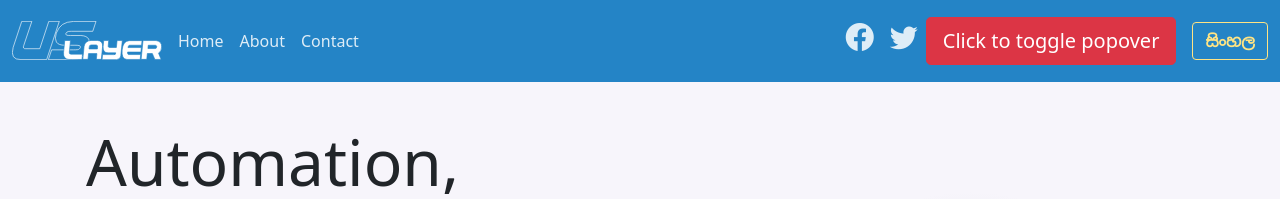
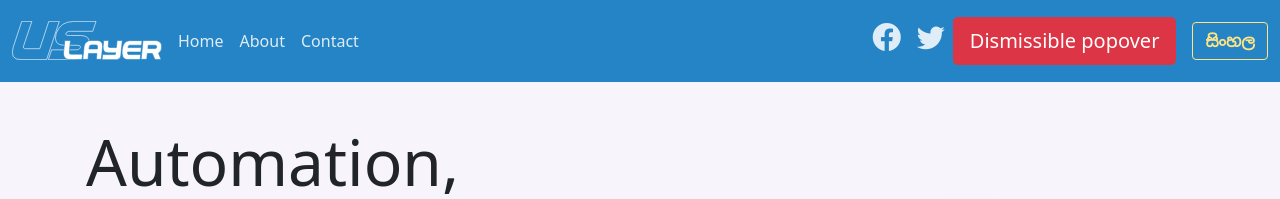
Before and after one commit to uslayer/uslayer.github.io, a Jekyll site: the page built from index.html, in a window 1280 px wide. Shown: the top 199 px of the page. Built offline with Jekyll 4.4.1, drawn with Linux system fonts in a browser that asks for light colours; the list of posts is cut into pages by our own code.

Commit message:
Update nav.html

```diff
--- a/_includes/nav.html
+++ b/_includes/nav.html
@@ -43,7 +43,7 @@
         </li>
       </ul>
 
-      <button type="button" class="btn btn-lg btn-danger" data-bs-toggle="popover" title="Popover title" data-bs-content="And here's some amazing content. It's very engaging. Right?">Click to toggle popover</button>
+      <a tabindex="0" class="btn btn-lg btn-danger" role="button" data-bs-toggle="popover" data-bs-trigger="focus" title="Dismissible popover" data-bs-content="And here's some amazing content. It's very engaging. Right?">Dismissible popover</a>
 
       <a class="btn btn-bd-download d-lg-inline-block my-2 my-md-0 ms-md-3 noto" href="#">සිංහල</a>
     </div>
```
